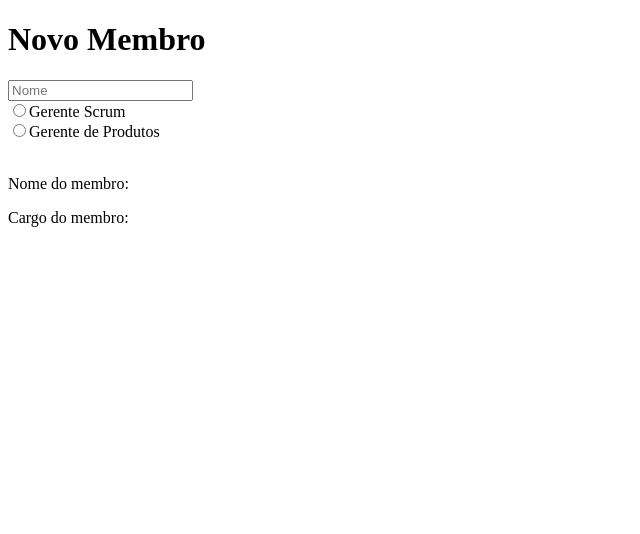
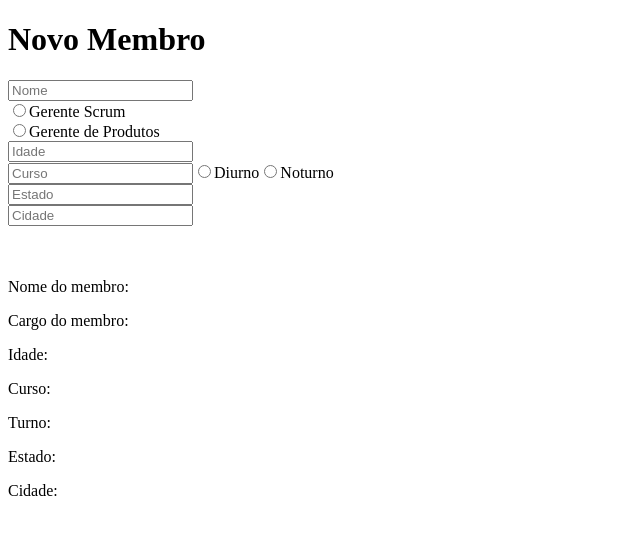
Before and after one commit to PedroGiacomin/quick-note-ex, a React (Create React App) app: page / in a window 1280 px wide. Shown: the top 534 px of the page, without its empty margins (0-640 px from the left). Built offline with nearby package versions, Linux system fonts and the light colour scheme.

Commit message:
UseState usando um objeto JSON
Formulario mais cmpleto, criando um objeto Mmebro JSON

```diff
--- a/src/App.js
+++ b/src/App.js
@@ -8,31 +8,103 @@ function App() {
   //ja atribuimos cada um deles a uma variavel
 
   //useState permite usar e trocar o valor das variáveis dinamicamente
-  const [nome, setNome] = useState();
-  const [cargo, setCargo] = useState();
+  const [membro, setMembro] = useState({});
+
+  function handleInputChange(e){
+    const key = e.target.name;
+
+    const newMembro = {...membro};
+    newMembro[key] = e.target.value;
+
+    setMembro(newMembro);
+  }
 
   return (
     <div>
       <h1>Novo Membro</h1>
 
-      {/*onChange captura os eventos que ocorrem no input*/}
+      {/*onChange captura os eventos que ocorrem no input
+        ele recebe uma funcao*/}
 
-      <input type="text" placeholder="Nome" onChange={(e) => { setNome(e.target.value) }} />
+      <input
+        type="text"
+        placeholder="Nome"
+        name="nome"
+        onChange={handleInputChange}/>
       <br />
 
-      <input id="GS" type="radio" name="cargo" value="Gerente Scrum"
-        onChange={(e) => {setCargo(e.target.value)}}/>
+      <input
+        id="GS"
+        type="radio"
+        name="cargo"
+        value="Gerente Scrum"
+        onChange={handleInputChange}/>
       <label htmlFor="GS">Gerente Scrum</label>
       <br />
 
-      <input id="GP" type="radio" name="cargo" value="Gerente de Produtos"
-        onChange={(e) => {setCargo(e.target.value)}}/>
+      <input
+        id="GP"
+        type="radio"
+        name="cargo"
+        value="Gerente de Produtos"
+        onChange={handleInputChange}/>
       <label htmlFor="GP">Gerente de Produtos</label>
+      <br/>
+
+      <input
+        type="text"
+        placeholder="Idade"
+        name="idade"
+        onChange={handleInputChange}/>
+      <br/>
+
+      <input
+        type="text"
+        placeholder="Curso"
+        name="curso"
+        onChange={handleInputChange}/>
+
+      <input
+        id="diurno"
+        type="radio"
+        name="turno"
+        value="Diurno"
+        onChange={handleInputChange}/>
+      <label htmlFor="diurno">Diurno</label>
+
+      <input
+        id="noturno"
+        type="radio"
+        name="turno"
+        value="Noturno"
+        onChange={handleInputChange}/>
+      <label htmlFor="noturno">Noturno</label>
+      <br/>
+
+      <input
+        type="text"
+        placeholder="Estado"
+        name="estado"
+        onChange={handleInputChange}/>
+      <br/>
+
+      <input
+        type="text"
+        placeholder="Cidade"
+        name="cidade"
+        onChange={handleInputChange}/>
+      <br/>
+
       <br />
       <br />
 
-      <p>Nome do membro: {nome}</p>
-      <p>Cargo do membro: {cargo}</p>
+      <p>Nome do membro: {membro.nome}</p>
+      <p>Cargo do membro: {membro.cargo}</p>
+      <p>Idade: {membro.idade}</p>
+      <p>Curso: {membro.curso}</p>
+      <p>Turno: {membro.turno}</p>
+      <p>Estado: {membro.estado}</p>
+      <p>Cidade: {membro.cidade}</p>
     </div>
   )
 }
```
